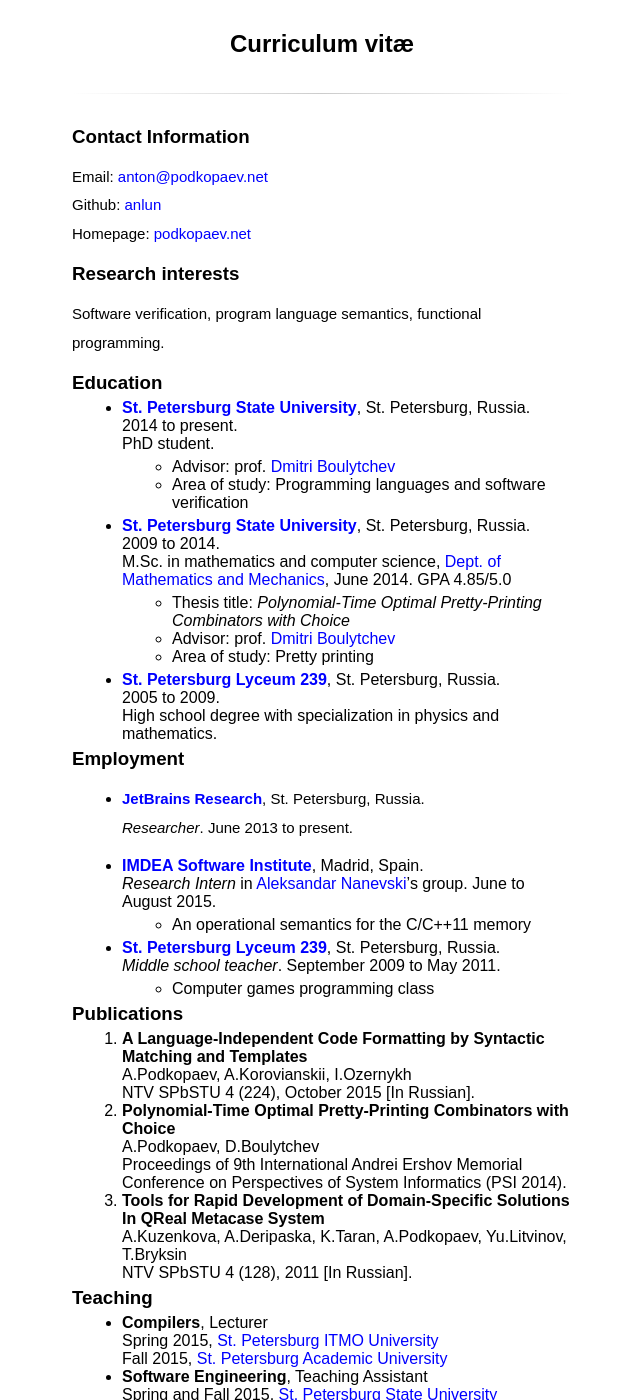
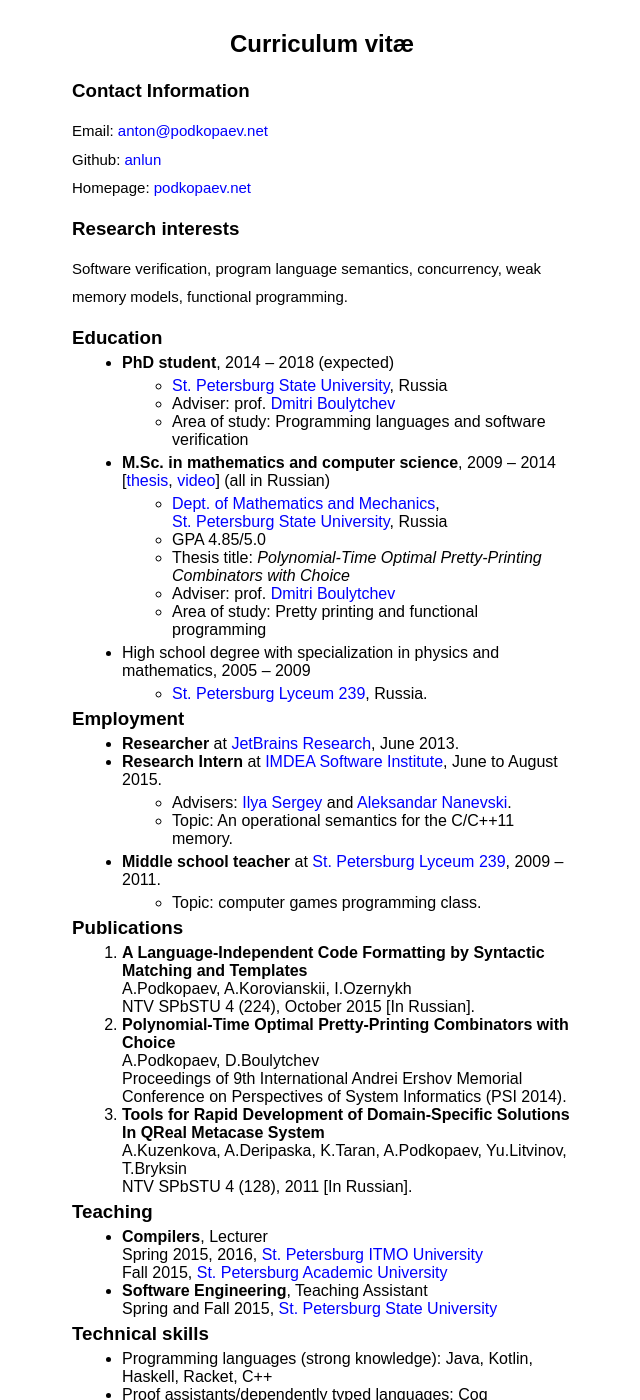
Before and after one commit to anlun/anlun.github.io, a Jekyll site: the page built from cv.md, in a window 1280 px wide and 1400 px high, scrolled down 191 px. Shown: the whole window, without its empty margins (318-958 px from the left). Built offline with Jekyll 4.4.1, drawn with Linux system fonts in a browser that asks for light colours; some web fonts are replaced.

Commit message:
Polishing.

```diff
--- a/_layouts/page.html
+++ b/_layouts/page.html
@@ -6,7 +6,7 @@
 
 	<h1 class="title">{{ page.title }}</h1>
 
-	<div class="divider"></div>
+	<!-- <div class="divider"></div> -->
 
 	{{ content }}
 
--- a/cv.md
+++ b/cv.md
@@ -4,57 +4,43 @@
 ---
 
 ### Contact Information
-
 Email: [anton@podkopaev.net](mailto:anto@podkopaev.net)
 <br />
 Github: [anlun](http://github.com/anlun)
 <br />
 Homepage: [podkopaev.net](http://podkopaev.net)
 
-
 ### Research interests
-Software verification, program language semantics, functional programming.
+Software verification, program language semantics,
+concurrency, weak memory models,
+functional programming.
 
 ### Education
-- **[St. Petersburg State University](eng.spbu.ru)**, St. Petersburg, Russia.
+- **PhD student**, 2014 -- 2018 (expected)
+  - [St. Petersburg State University](eng.spbu.ru), Russia
+  - Adviser: prof. [Dmitri Boulytchev](https://research.jetbrains.org/researchers/db)
+  - Area of study: Programming languages and software verification
+- **M.Sc. in mathematics and computer science**, 2009 -- 2014
+[[thesis](http://se.math.spbu.ru/SE/diploma/2014/s/Podkopaev_Diploma.pdf), [video](https://youtu.be/8mWGLT5L3k8)] (all in Russian)
+  - [Dept. of Mathematics and Mechanics](http://www.math.spbu.ru/en/),
   <br />
-  2014 to present.
-  <br />
-  PhD student.
-  - Advisor: prof. [Dmitri Boulytchev](https://research.jetbrains.org/researchers/db)
-  - Area of study: Programming languages and software verification
-- **[St. Petersburg State University](eng.spbu.ru)**, St. Petersburg, Russia.
-  <br />
-  2009 to 2014.
-  <br />
-  M.Sc. in mathematics and computer science,
-  [Dept. of Mathematics and Mechanics](http://www.math.spbu.ru/en/), June 2014.
-  GPA 4.85/5.0
+    [St. Petersburg State University](eng.spbu.ru), Russia
+  - GPA 4.85/5.0
   - Thesis title: _Polynomial-Time Optimal Pretty-Printing Combinators with Choice_
-  - Advisor: prof. [Dmitri Boulytchev](https://research.jetbrains.org/researchers/db)
-  - Area of study: Pretty printing
+  - Adviser: prof. [Dmitri Boulytchev](https://research.jetbrains.org/researchers/db)
+  - Area of study: Pretty printing and functional programming
 
-- **[St. Petersburg Lyceum 239](http://en.wikipedia.org/wiki/Saint\_Petersburg\_Lyceum\_239)**, St. Petersburg, Russia.
-  <br />
-  2005 to 2009.
-  <br />
-  High school degree with specialization in physics and mathematics.
+- High school degree with specialization in physics and mathematics, 2005 -- 2009
+  - [St. Petersburg Lyceum 239](http://en.wikipedia.org/wiki/Saint\_Petersburg\_Lyceum\_239), Russia.
 
 ### Employment
-- **[JetBrains Research](https://research.jetbrains.org/)**, St. Petersburg, Russia.
-  <br />
-  _Researcher_. June 2013 to present.
-
-- **[IMDEA Software Institute](http://software.imdea.org/)**, Madrid, Spain.
-  <br />
-  _Research Intern_ in [Aleksandar Nanevski](http://software.imdea.org/~aleks/)'s group.
-  June to August 2015.
-  - An operational semantics for the C/C++11 memory
-
-- **[St. Petersburg Lyceum 239](http://en.wikipedia.org/wiki/Saint\_Petersburg\_Lyceum\_239)**, St. Petersburg, Russia.
-  <br />
-  _Middle school teacher_. September 2009 to May 2011.
-  - Computer games programming class
+- **Researcher** at [JetBrains Research](https://research.jetbrains.org/), June 2013.
+- **Research Intern** at [IMDEA Software Institute](http://software.imdea.org/), June to August 2015.
+  - Advisers: [Ilya Sergey](http://ilyasergey.net/) and [Aleksandar Nanevski](http://software.imdea.org/~aleks/).
+  - Topic: An operational semantics for the C/C++11 memory.
+- **Middle school teacher** at [St. Petersburg Lyceum 239](http://en.wikipedia.org/wiki/Saint\_Petersburg\_Lyceum\_239),
+2009 -- 2011.
+  - Topic: computer games programming class.
 
 ### Publications
 1. **A Language-Independent Code Formatting by Syntactic Matching and Templates**
@@ -76,7 +62,7 @@
 ### Teaching
 - **Compilers**, Lecturer
   <br />
-  Spring 2015, [St. Petersburg ITMO University](http://en.ifmo.ru/)
+  Spring 2015, 2016, [St. Petersburg ITMO University](http://en.ifmo.ru/)
   <br />
   Fall 2015, [St. Petersburg Academic University](http://spbau.ru/main\_eng/info\_main\_eng)
 - **Software Engineering**, Teaching Assistant
--- a/index.html
+++ b/index.html
@@ -1,5 +1,6 @@
 ---
 layout: default
+title: Anton Podkopaev
 ---
 
 <script>
```
